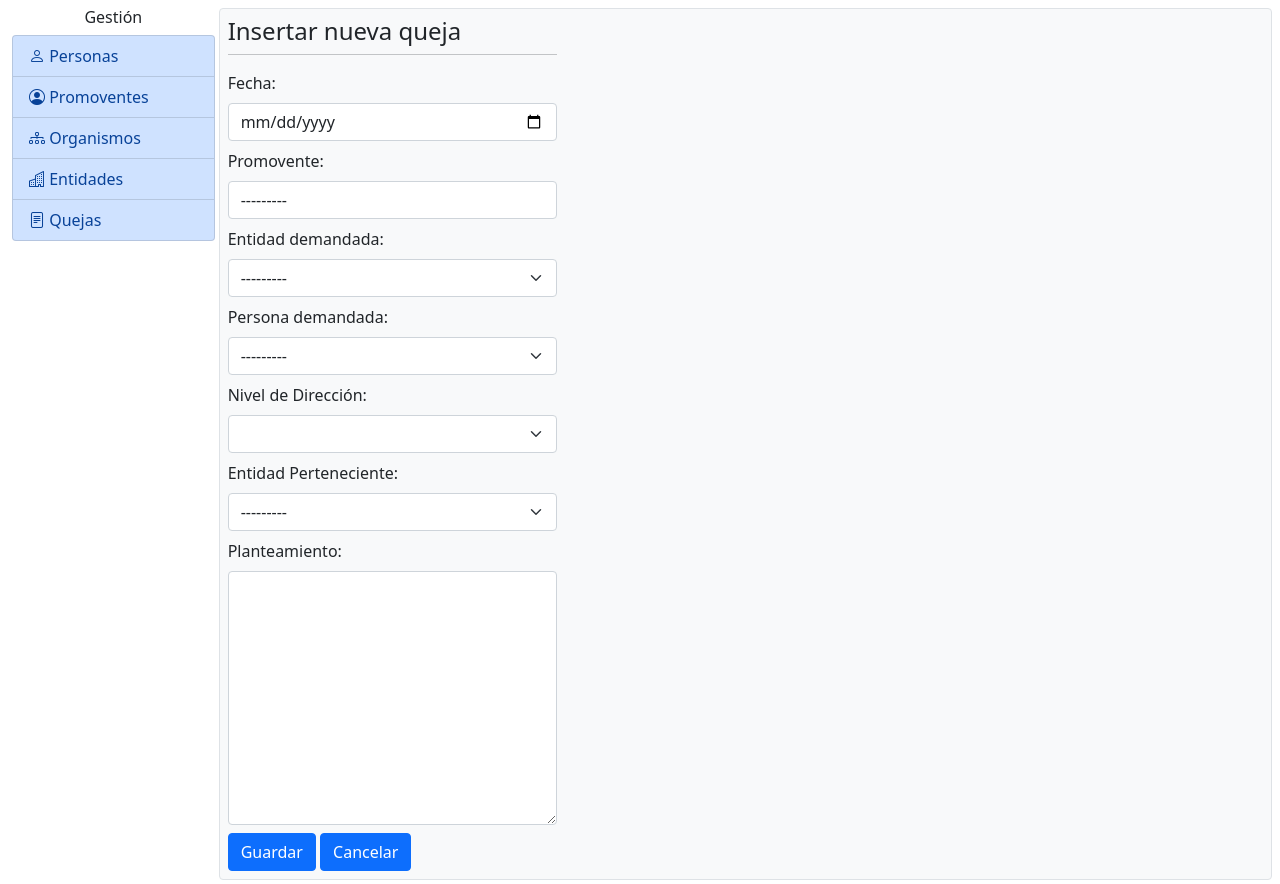
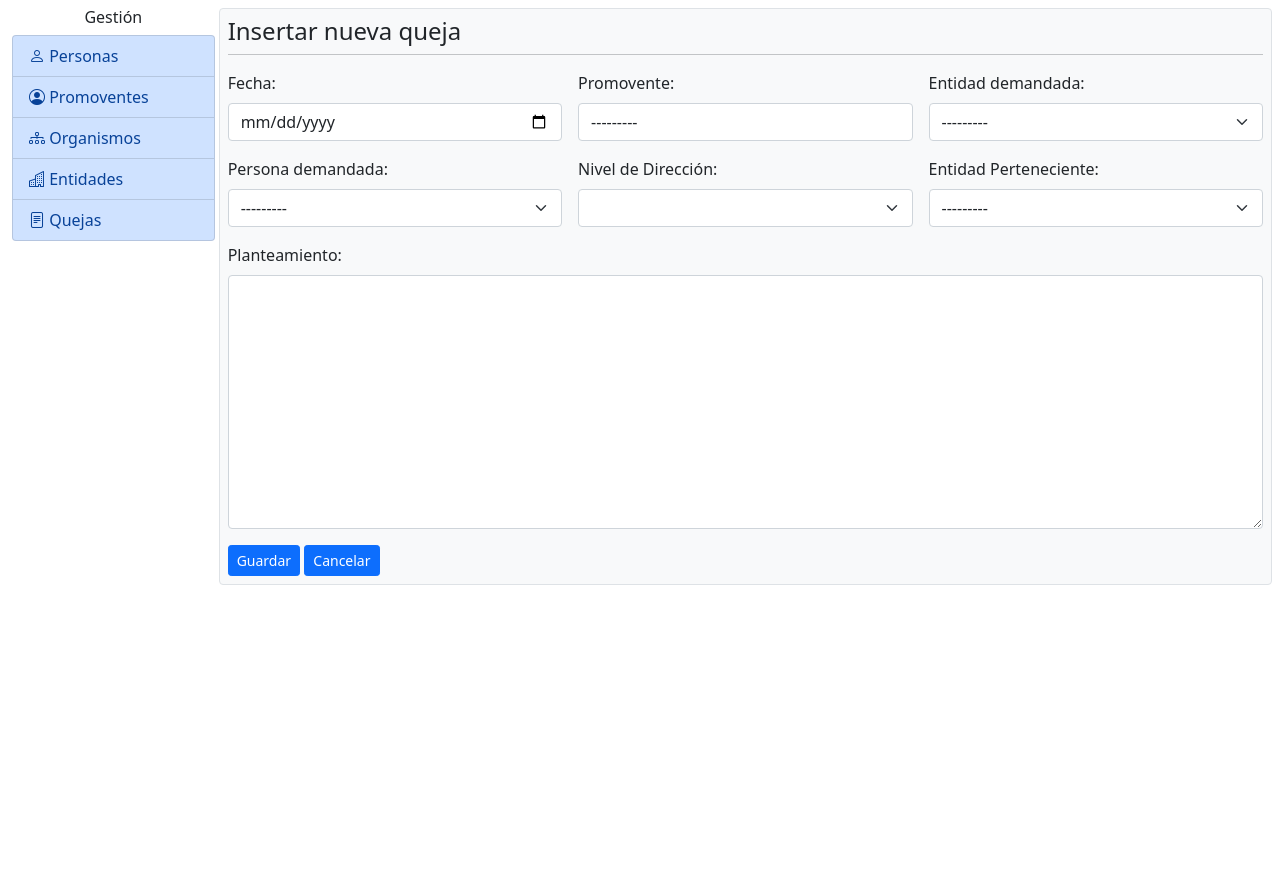
Before and after one commit to johan8863/complains-system, a Django app: page /complains/create/ in a window 1280 px wide. Shown: the part 62-946 px from the top of the page. After the commit the page ends 647 px from the top, so only its background shows below. Run offline with Django 3.2, Linux system fonts and the light colour scheme; the visitor is signed in with stand-in values (Sample User, id 1); data that the repository does not hold is empty; some libraries are stand-ins or nearby versions.

Commit message:
added layout to create_or_update form template

```diff
--- a/complains/templates/complains/complains_create_or_update.html
+++ b/complains/templates/complains/complains_create_or_update.html
@@ -17,8 +17,6 @@
         {% include 'general/snippets/management_menu.html' %}
     </div>
     <div class="col-md p-2 bg-light border rounded">
-        <div class="row">
-            <div class="col-md">
         {% if complain.id %}
         <h4>Actualizar queja</h4>
         <hr class="mt-0">
@@ -26,8 +24,8 @@
             <h4>Insertar nueva queja</h4>
             <hr class="mt-0">
         {% endif %}
-                <form method="POST"> {% csrf_token %}
-                    <div class="mb-2">
+        <form class="row g-3" method="POST"> {% csrf_token %}
+            <div class="col-sm-4">
                 <label for="name" class="form-label">Fecha: </label>
                 <input type="date" class="form-control" name="reception_date" id="">
                 {% if form.reception_date.errors %}
@@ -36,7 +34,7 @@
                     {% endfor %}
                 {% endif %}
             </div>
-                    <div class="mb-2">
+            <div class="col-sm-4">
                 <label for="promoter" class="form-label">Promovente: </label>
                 {{ form.promoter|add_class:"form-control"|attr:"id:promoter" }}
                 {% if form.promoter.errors %}
@@ -45,7 +43,7 @@
                     {% endfor %}
                 {% endif %}
             </div>
-                    <div class="mb-2">
+            <div class="col-sm-4">
                 <label for="demmanded_entity" class="form-label">Entidad demandada: </label>
                 {{ form.demmanded_entity|add_class:"form-select"|attr:"id:demmanded_entity" }}
                 {% if form.demmanded_entity.errors %}
@@ -54,7 +52,7 @@
                     {% endfor %}
                 {% endif %}
             </div>
-                    <div class="mb-2">
+            <div class="col-sm-4">
                 <label for="demmanded_person" class="form-label">Persona demandada: </label>
                 {{ form.demmanded_person|add_class:"form-select"|attr:"id:demmanded_person" }}
                 {% if form.demmanded_person.errors %}
@@ -63,7 +61,7 @@
                     {% endfor %}
                 {% endif %}
             </div>
-                    <div class="mb-2">
+            <div class="col-sm-4">
                 <label for="management_level" class="form-label">Nivel de Dirección: </label>
                 {{ form.management_level|add_class:"form-select"|attr:"id:management_level" }}
                 {% if form.management_level.errors %}
@@ -72,7 +70,7 @@
                     {% endfor %}
                 {% endif %}
             </div>
-                    <div class="mb-2">
+            <div class="col-sm-4">
                 <label for="belonging_entity" class="form-label">Entidad Perteneciente: </label>
                 {{ form.belonging_entity|add_class:"form-select"|attr:"id:belonging_entity" }}
                 {% if form.belonging_entity.errors %}
@@ -81,7 +79,7 @@
                     {% endfor %}
                 {% endif %}
             </div>
-                    <div class="mb-2">
+            <div class="col-md-12">
                 <label for="problem" class="form-label">Planteamiento: </label>
                 {{form.problem|add_class:"form-control"|attr:"id:problem" }}
                 {% if form.problem.errors %}
@@ -90,19 +88,15 @@
                     {% endfor %}
                 {% endif %}
             </div>
-                    <div>
-                        <button class="btn btn-primary" type="submit">Guardar</button>
+            <div class="col-md-12">
+                <button class="btn btn-primary btn-sm" type="submit">Guardar</button>
                 {% if complain.id %}
-                        <a class="btn btn-primary" href="{% url 'complains_detail' complain.id %}">Cancelar</a>
+                <a class="btn btn-primary btn-sm" href="{% url 'complains_detail' complain.id %}">Cancelar</a>
                     {% else %}
-                            <a class="btn btn-primary" href="{% url 'complains_list' %}">Cancelar</a>
+                    <a class="btn btn-primary btn-sm" href="{% url 'complains_list' %}">Cancelar</a>
                 {% endif %}
             </div>
         </form>
-            </div>
-            <div class="col-md"></div>
-            <div class="col-md"></div>
-        </div>
     </div>
 </div>
 
```
Lines whose indentation alone changed are shown as unchanged.
